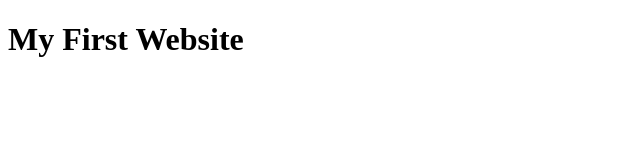
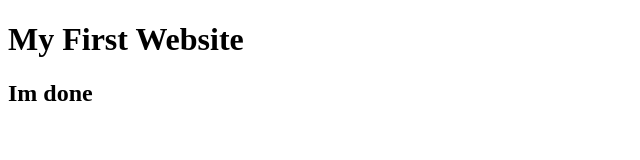
Before and after one commit to Siam2001/my-first-website, a plain HTML site: page index.html in a window 1280 px wide. Shown: the whole page, without its empty margins (0-640 px from the left). Drawn offline with Linux system fonts and the light colour scheme.

Commit message:
learn git

```diff
--- a/index.html
+++ b/index.html
@@ -8,5 +8,6 @@
 </head>
 <body>
     <h1>My First Website</h1>
+    <h2>Im done</h2>
 </body>
 </html>
```
